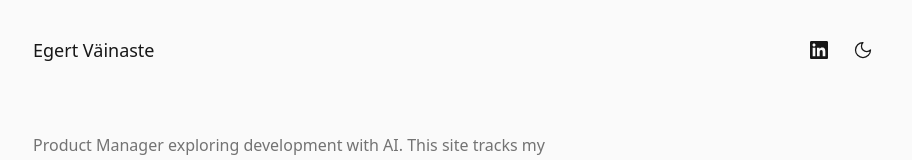
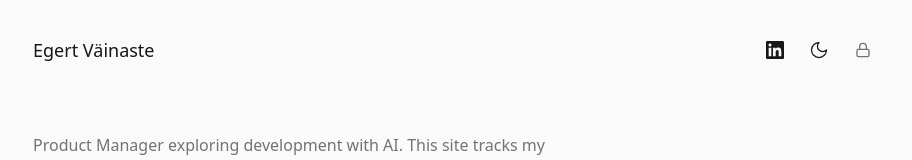
Before and after one commit to keeltekool/nordic-portfolio, a Next.js app: page / in a window 1280 px wide. Shown: the top 160 px of the page, without its empty margins (183-1095 px from the left). Built offline with nearby package versions, Linux system fonts and the light colour scheme.

Commit message:
feat: add admin lock icon to header

```diff
--- a/components/Header.tsx
+++ b/components/Header.tsx
@@ -26,6 +26,26 @@ export function Header() {
           </svg>
         </a>
         <ThemeToggle />
+        <Link
+          href="/admin"
+          className="w-9 h-9 flex items-center justify-center rounded-full hover:bg-[var(--card-hover)] transition-colors text-[var(--muted)] hover:text-[var(--foreground)]"
+          aria-label="Admin"
+        >
+          <svg
+            xmlns="http://www.w3.org/2000/svg"
+            width="16"
+            height="16"
+            viewBox="0 0 24 24"
+            fill="none"
+            stroke="currentColor"
+            strokeWidth="2"
+            strokeLinecap="round"
+            strokeLinejoin="round"
+          >
+            <rect x="3" y="11" width="18" height="11" rx="2" ry="2" />
+            <path d="M7 11V7a5 5 0 0 1 10 0v4" />
+          </svg>
+        </Link>
       </div>
     </header>
   );
```
